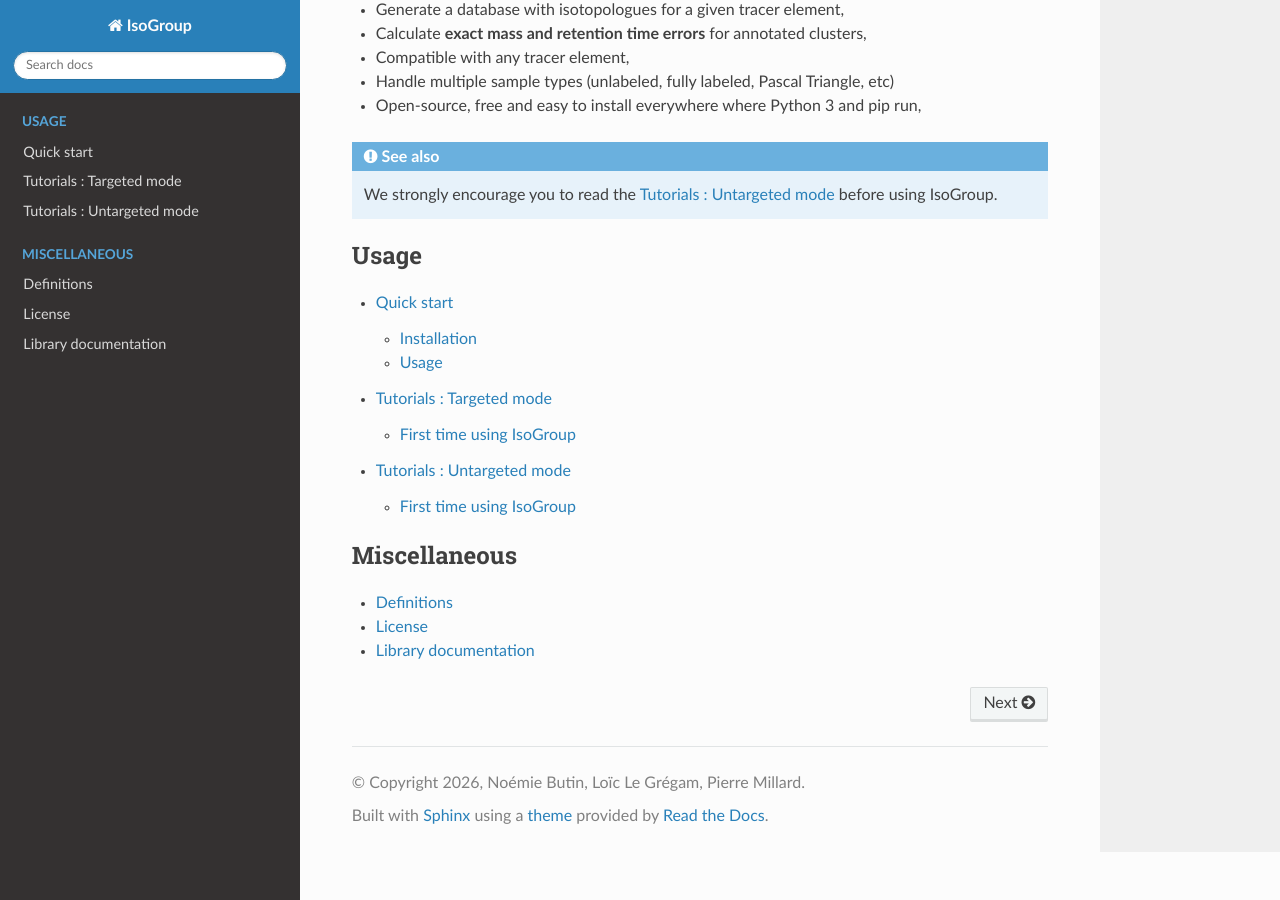
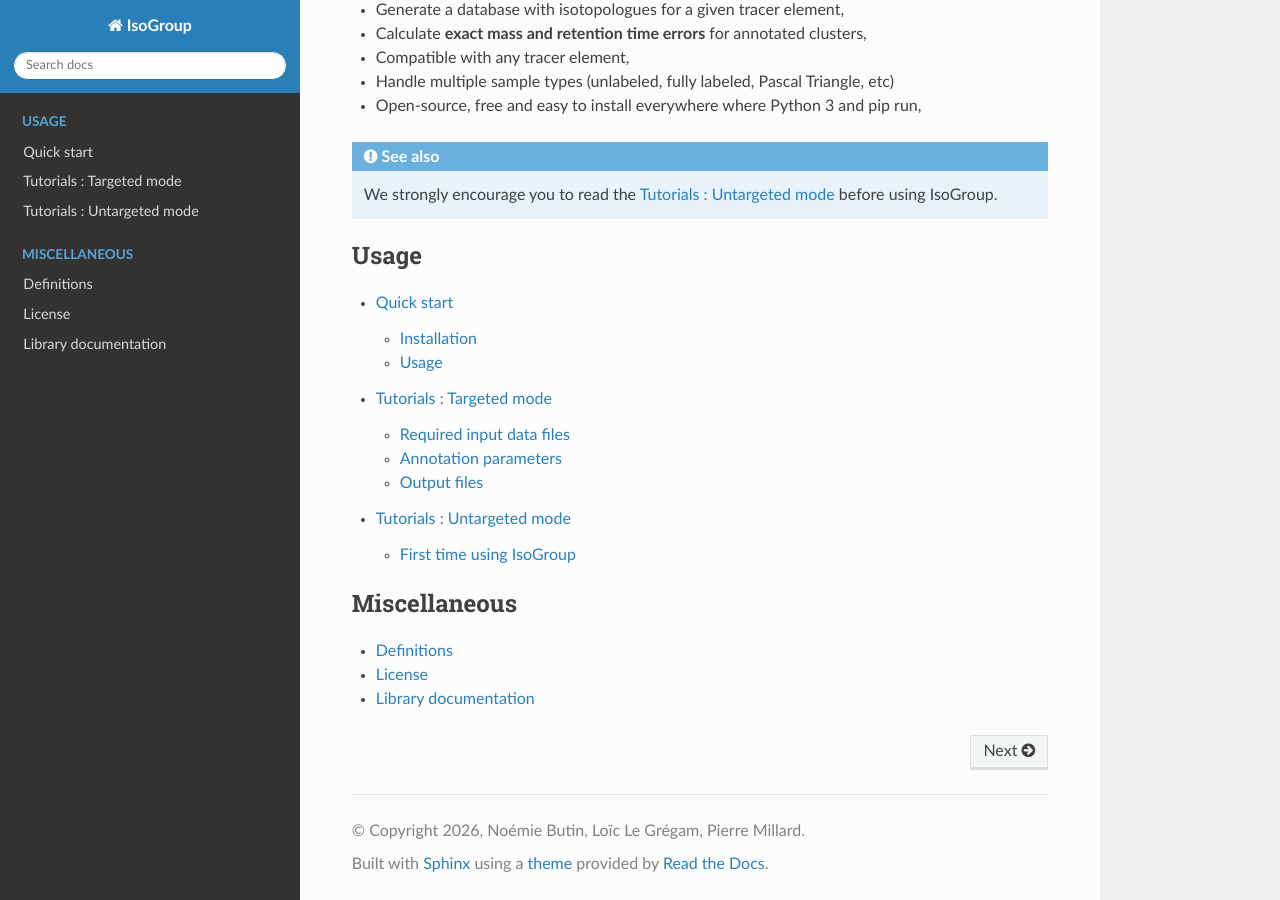
Before and after one commit to MetaboHUB-MetaToul/IsoGroup, a Sphinx documentation site: the page built from doc/index.rst, in a window 1280 px wide and 900 px high, scrolled down 867 px. Built offline with Sphinx 7.4.7 and the Read the Docs theme 3.1.0, drawn with Linux system fonts in a browser that asks for light colours; some of the changed lines change nothing that is shown.

Commit message:
Refactor documentation in tutorials_targeted.rst for clarity and consistency

```diff
--- a/doc/tutorials_targeted.rst
+++ b/doc/tutorials_targeted.rst
@@ -3,24 +3,23 @@
 ################################################################################
 Tutorials : Targeted mode
 ################################################################################
-
-.. seealso:: If you have a question that is not covered in the tutorials, have a look
+.. .. seealso:: If you have a question that is not covered in the tutorials, have a look
              at the :ref:`faq`.
 
 
-.. _First time using IsoGroup:
+.. _Required input data files:
 
 ********************************************************************************
-First time using IsoGroup
+Required input data files
 ********************************************************************************
 
-..  _`Input data`:
+.. ..  _`Input data`:
 
-Input data
-================================================================================
+.. Input data
+.. --------------------------------------------------------------------------------
 
 IsoGroup takes as input a list of MS features (m/z, retention time, intensity) and a database of
-elemental formulas of metabolites, in order to extract and annotate :ref:`isotopic clusters <isotopic clusters>`.
+elemental formulas of metabolites, in order to extract and annotate :ref:`isotopic clusters <isotopic cluster>`.
 The upstream untargeted extraction of MS features is not handled by IsoGroup,
 but can be performed using any MS data processing software such as XCMS, MS-DIAL, or MZMine.
 The input data should be provided in a specific format, as detailed below.
@@ -36,11 +35,11 @@
 The measurement file is a TXT file with one row by feature and the following columns:
 
 :id: The feature identifier, as it is referred in the MS data processing software; e.g. "feature_1".
-:mz: The mass-to-charge ratio of the feature, as a float; e.g. "123.456".
-:rt: The retention time of the feature, as a float, in seconds or minutes; e.g. "12.34".
-:sample: The sample name, as it is referred in the MS data processing software; e.g. "Sample_1". The Sample column contains the intensity (or peak area) of the detected feature in the corresponding sample.
+:mz: The mass-to-charge ratio of the feature; e.g. "123.456".
+:rt: The retention time of the feature, in seconds; e.g. "12.34".
+:sample: The sample name, as it is referred in the MS data processing software; e.g. "Sample_1". The sample column **contains the intensity** (or peak area) of the detected feature in the corresponding sample.
 
-:download:`Example file <../isogroup/data/dataset_test.txt>`.
+:download:`Example file <../data/dataset_test_XCMS.txt>`.
 
 ..  _`Database file`:
 
@@ -54,18 +53,21 @@
 It is a CSV file with the following columns:
 
 :metabolite: Metabolite name or abbreviation; e.g. "pyruvic acid" or "PYR".
-:rt: Theoretical retention time of the metabolite using your analytical method, as a float, in seconds or minutes; e.g. "12.34".
+:rt: Theoretical retention time of the metabolite using your analytical method, in seconds; e.g. "12.34".
 :formula: Elemental formula of the metabolite moiety of the molecular entity that
-          gives rise to the measured :ref:`isotopic cluster <isotopic cluster>`; e.g. "C\ :sub:`3`\ H\ :sub:`4`\ O\ :sub:`3`\ ". See also :ref:`Formulas`.
+          gives rise to the measured :ref:`isotopic cluster <isotopic cluster>`; e.g. "C\ :sub:`3`\ H\ :sub:`4`\ O\ :sub:`3`\ ".
 :charge: Charge state of the detected ion; e.g. "-1".
 
-:download:`Example file <../isogroup/data/database_test.csv>`.
+:download:`Example file <../data/database.csv>`.
 
 
 ..  _`Annotation parameters`:
 
+********************************************************************************
 Annotation parameters
-================================================================================
+********************************************************************************
+.. Annotation parameters
+.. ================================================================================
 
 IsoGroup provides flexible options to adapt to various experimental conditions, such as isotopic tracer, mass accuracy, or data processing quality.
 
@@ -73,17 +75,23 @@
 :Database file: Path to the :ref:`Database file` containing the elemental formulas of metabolites.
 :Isotopic tracer: The tracer used for your experiment.
 :m/z tolerance: The mass accuracy allowed for the annotation of isotopic clusters, in ppm (parts per million).
-:rt tolerance: The retention time tolerance for the annotation of isotopic clusters compared to the theoretical retention time of the metabolite, in seconds or minutes.
-:Output data path: Path to the :ref:`Output data`. A res folder will be created in the same directory.
+:rt tolerance: The retention time tolerance for the annotation of isotopic clusters compared to the theoretical retention time of the metabolite, in seconds.
+:Output data path: Path to the :ref:`Output data`. A log file with the same name will be created in the same directory, with a ‘.log’ extension.
+:Verbose logs: If set, the log-file will contain all information necessary to check intermediate results of the annotation process.
 
 
 ..  _`Output data`:
 
+********************************************************************************
 Output files
-================================================================================
+********************************************************************************
 
-Three files are created in the ``res`` folder:
+.. Output files
+.. ================================================================================
 
+A ``res`` directory is created, which includes the following files:
+
+..  _`Feature file`:
 Feature file (``.features.tsv``)
 --------------------------------------------------------------------------------
 
@@ -93,34 +101,34 @@
 :mz: Mass-to-charge ratio of the feature, as it was provided in the :ref:`Measurements file`.
 :rt: Retention time of the feature, as it was provided in the :ref:`Measurements file`.
 :metabolite: Name of the metabolite corresponding to the annotated feature, as it was provided in the :ref:`Database file`.
-:isotopologues: The index of the isotopologues of the metabolite, as it was annotated.
+:isotopologue: The index of the isotopologues of the metabolite, as it was annotated.
 :mz_error: The mass error between the annotated feature and the theoretical m/z of the metabolite, in ppm (parts per million).
-:rt_error: The retention time error between the annotated feature and the theoretical rt of the metabolite, in seconds or minutes.
+:rt_error: The retention time error between the annotated feature and the theoretical rt of the metabolite, in seconds.
 :sample: Name of the sample, as it was provided in the :ref:`Measurements file`.
 :intensity: The intensity of the feature in the sample, as it was provided in the :ref:`Measurements file`.
 
-.. warning:: A single feature may be annotated with multiple metabolites
+.. warning:: A single feature may be annotated with multiple metabolites.
              In such cases, the annotation-related columns ('metabolite', 'isotopologue', 'mz_error', 'rt_error') will contain multiple values separated by commas.
              It is up to the user to handle these cases carefully when interpreting the data, using the calculated error values as guidance.
 
 
-Cluster file (``.annotated_clusters.tsv``)
+Cluster file (``.clusters.tsv``)
 --------------------------------------------------------------------------------
 
 Contains the annotated isotopic clusters, including status information (completeness, duplications, etc):
 
-:cluster_id: Identifier of the isotopic cluster, as it was generated by IsoGroup.
+:cluster_id: Identifier of the isotopic cluster (generated by IsoGroup).
 :metabolite: Name of the metabolite corresponding to the cluster.
 :feature_id: Identifier of the feature, as it was provided in the :ref:`Measurements file`.
 :mz: Mass-to-charge ratio of the feature, as it was provided in the :ref:`Measurements file`.
 :rt: Retention time of the feature, as it was provided in the :ref:`Measurements file`.
 :feature_potential_metabolite: Potential annotation of the feature, as it was provided in the :ref:`Feature file`.
 :isotopologues: The index of the isotopologues of the metabolite corresponding to the cluster.
-:mz_error:
-:rt_error:
+:mz_error: The mass error between the annotated feature and the theoretical m/z of the metabolite, in ppm (parts per million).
+:rt_error: The retention time error between the annotated feature and the theoretical rt of the metabolite, in seconds.
 :sample: Name of the sample, as it was provided in the :ref:`Measurements file`.
 :intensity: The intensity of the feature in the sample, as it was provided in the :ref:`Measurements file`.
-:status: Status of the cluster, it can be "Ok", "Incomplete", ...
+:status: Status of the cluster, it can be "Ok", "Incomplete" and/or "Duplicated isotopologues"
 :missing_isotopologues: List of missing isotopologues in the cluster, if any.
 :duplicated_isotopologues: List of duplicated isotopologues in the cluster, if any.
 :in_another_cluster: List of other clusters in which a feature is also present, if any.
@@ -128,19 +136,37 @@
 .. warning:: A single feature can be retrieved in multiple clusters if it is annotated with multiple metabolites.
 
 
-Cluster summary file (``.annotated_clusters_summary.tsv``)
+Cluster summary file (``.summary.tsv``)
 --------------------------------------------------------------------------------
 
 Provides an overview of each cluster, with the following columns:
 
-:cluster_id: Identifier of the isotopic cluster, as it was generated by IsoGroup.
+:cluster_id: Identifier of the isotopic cluster (generated by IsoGroup).
 :name: Name of the metabolite corresponding to the cluster.
 :number_of_features: Number of features in the cluster.
 :isotopologues: The isotopologues that make up the cluster, listed by their indices or identifiers.
-:status: Status of the cluster, it can be "Ok", "Incomplete", "Duplicated", etc.
+:status: Status of the cluster, it can be "Ok", "Incomplete", "Duplicated isotopologues".
 :missing_isotopologues: List of missing isotopologues in the cluster, if any
 :duplicated_isotopologues: List of duplicated isotopologues in the cluster, if any.
-:samples: List of samples in which the cluster is present.
+number_of_samples: number of samples in which the cluster is present.
 
 .. warning:: The summary file is intended to provide a quick overview of the clusters and their status.
-             It does not contain all the details of the features, but rather a high-level summary of the clusters..
+             It does not contain all the details of the features, but rather a high-level summary of the clusters.
+
+
+Theoretical database (``.theoretical_db.tsv``)
+--------------------------------------------------------------------------------
+
+Contains the theoretical isotopologues generated from the :ref:`Database file`, with the following columns:
+
+:mz: Theoretical mass-to-charge ratio of the isotopologue.
+:rt: Theoretical retention time of the isotopologue, as provided in the :ref:`Database file`.
+:metabolite: Name of the metabolite corresponding to the isotopologue, as provided in the :ref:`Database file`.
+:isotopologue: The theoretical index of the isotopologue.
+:formula: Elemental formula of the isotopologue, as provided in the :ref:`Database file`.
+
+
+Log file (``.log``)
+--------------------------------------------------------------------------------
+
+Extensive information on the annotation process can be found in the log file if ‘Verbose logs’ option has been checked.
```
